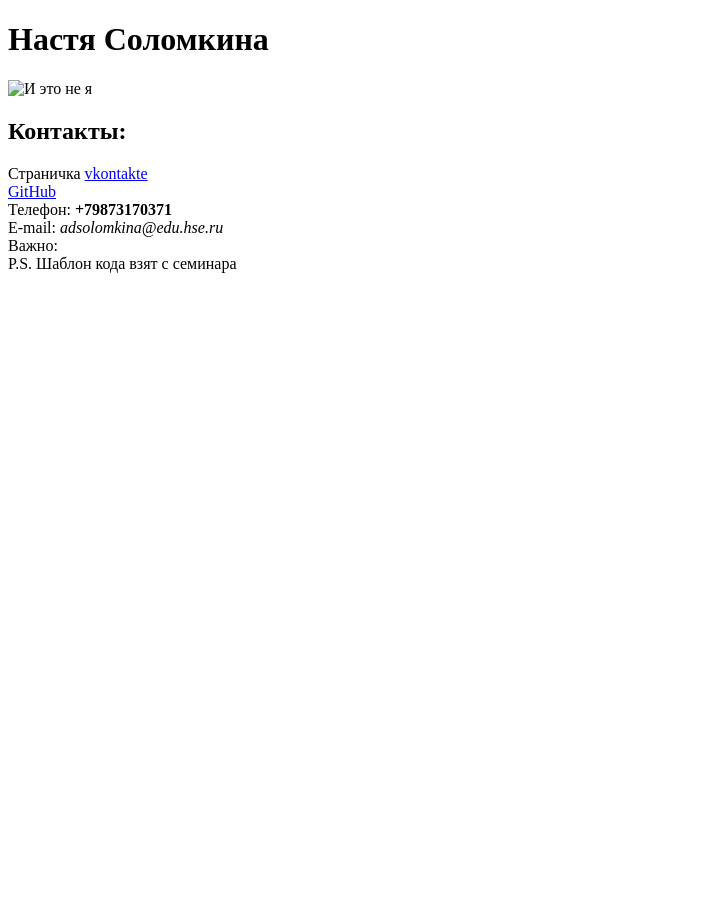
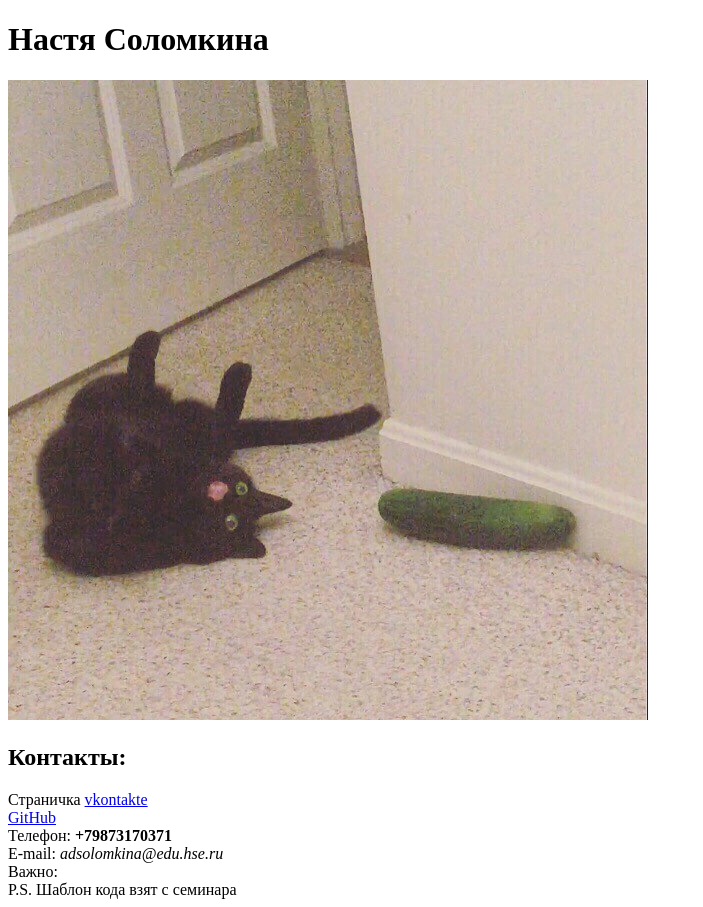
Before and after one commit to Asya34/Asya34.github.io, a plain HTML site: page index.html in a window 1280 px wide. Shown: the whole page, without its empty margins (0-703 px from the left). Before the commit the page ends 800 px from the top, so only its background shows below. Drawn offline with Linux system fonts and the light colour scheme.

Commit message:
Update index.html

```diff
--- a/index.html
+++ b/index.html
@@ -6,7 +6,7 @@
     </head>
     <body>
       <left><h1>Настя Соломкина</h1></left>
-      <img src="not_me.jpg" alt="И это не я"></left>
+      <img src="not_me.jpeg" alt="И это не я"></left>
       <br/>
       <h2>Контакты:</h2>
       Страничка <a href=https://vk.com/solomich>vkontakte</a>
```
